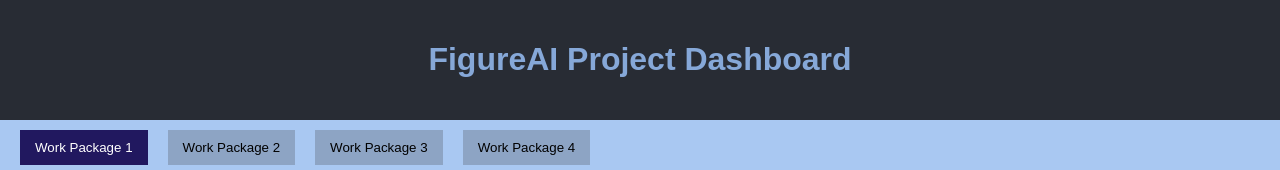
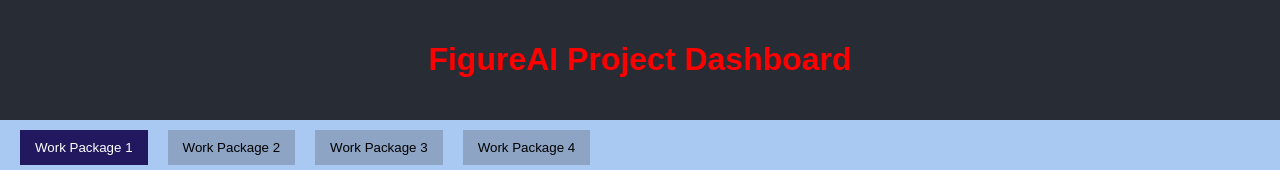
Before and after one commit to shubham-bhagwat/FigureAI, a React (Create React App) app: page / in a window 1280 px wide. Shown: the top 170 px of the page. Built offline with nearby package versions, Linux system fonts and the light colour scheme.

Commit message:
changing headeer color

```diff
--- a/src/App.css
+++ b/src/App.css
@@ -11,7 +11,7 @@ header {
   background-color: #282c34;
   padding: 20px;
   text-align: center;
-  color: rgb(134, 168, 216);
+  color: red;
 }
 
 .App-container {
```
